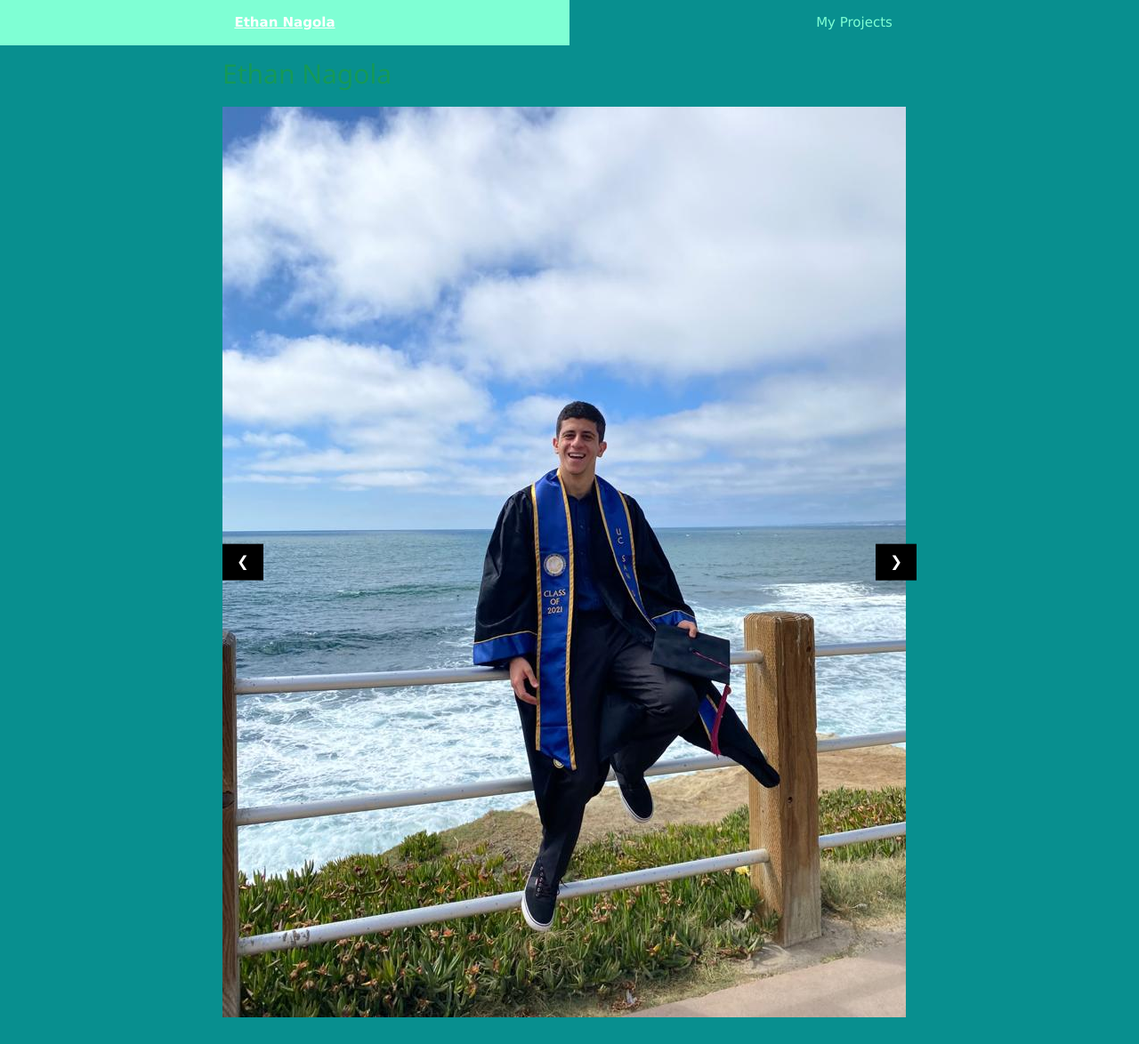
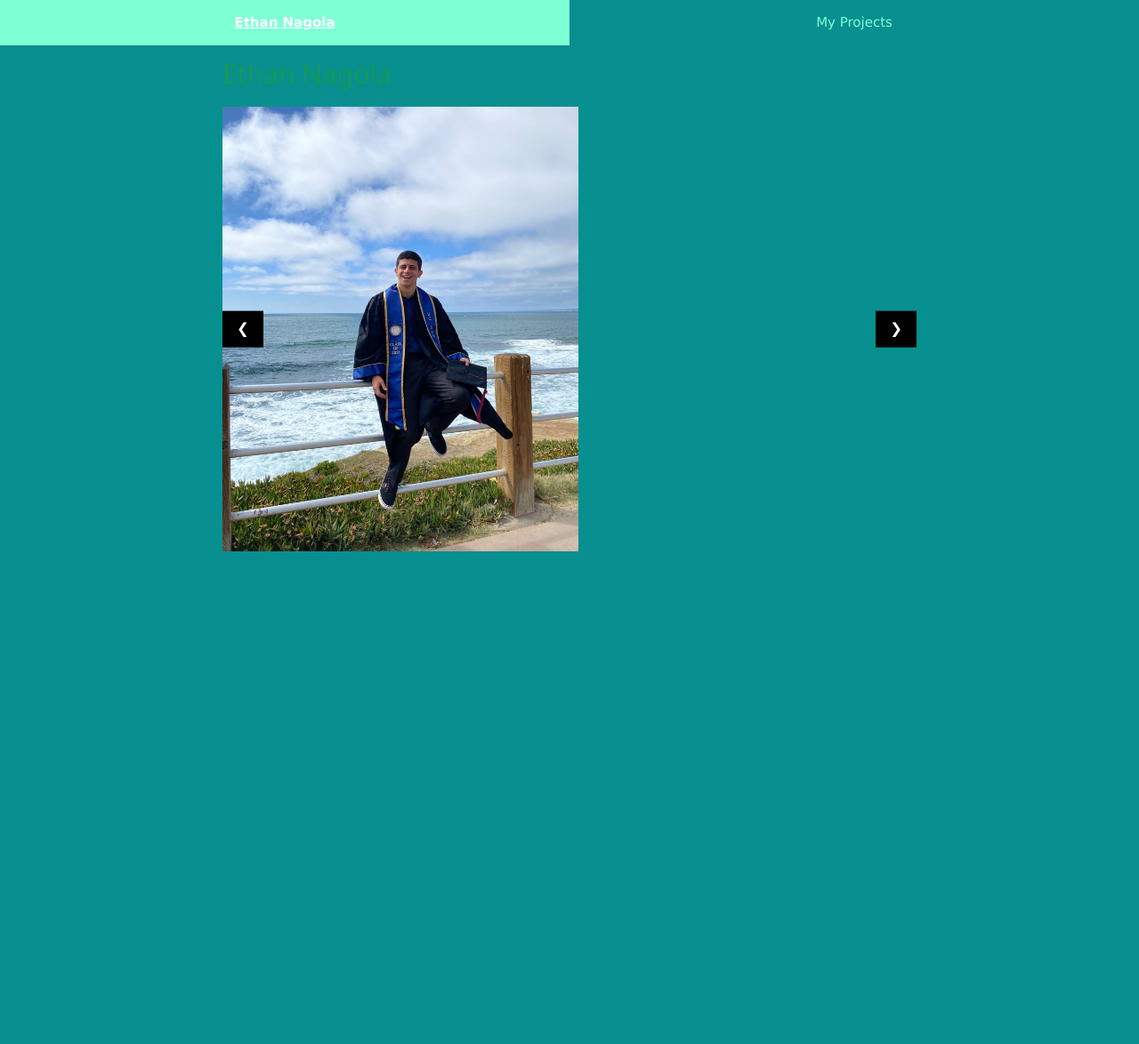
Before and after one commit to enagola/web, a Jekyll site: the page built from docs/ethan.md, in a window 1280 px wide. Shown: the whole page at 89% size. Built offline with Jekyll 4.4.1, drawn with Linux system fonts in a browser that asks for light colours; after the commit the page ends 900 px from its top, so only the background shows below that.

Commit message:
Update ethan.md

```diff
--- a/docs/ethan.md
+++ b/docs/ethan.md
@@ -15,7 +15,7 @@ pageheader: page-header-about
 <h2 style="color: 7FFFD4;">Ethan Nagola</h2>
 
 <div class="w3-content w3-display-container">
-  <img class="mySlides" src="Photos/EthanPic.jpeg" style="width:400;height:500;">
+  <img class="mySlides" src="Photos/EthanPic.jpeg" width="400" height="500">
  <p class="mySlides" style="width:100%">I graduated from UCSD with a Major in Computer Science
      and Minor in Cognitive sciences after 3 years in June of 2021.
      I am currently working on graduating as a Masters of Sciences
```
